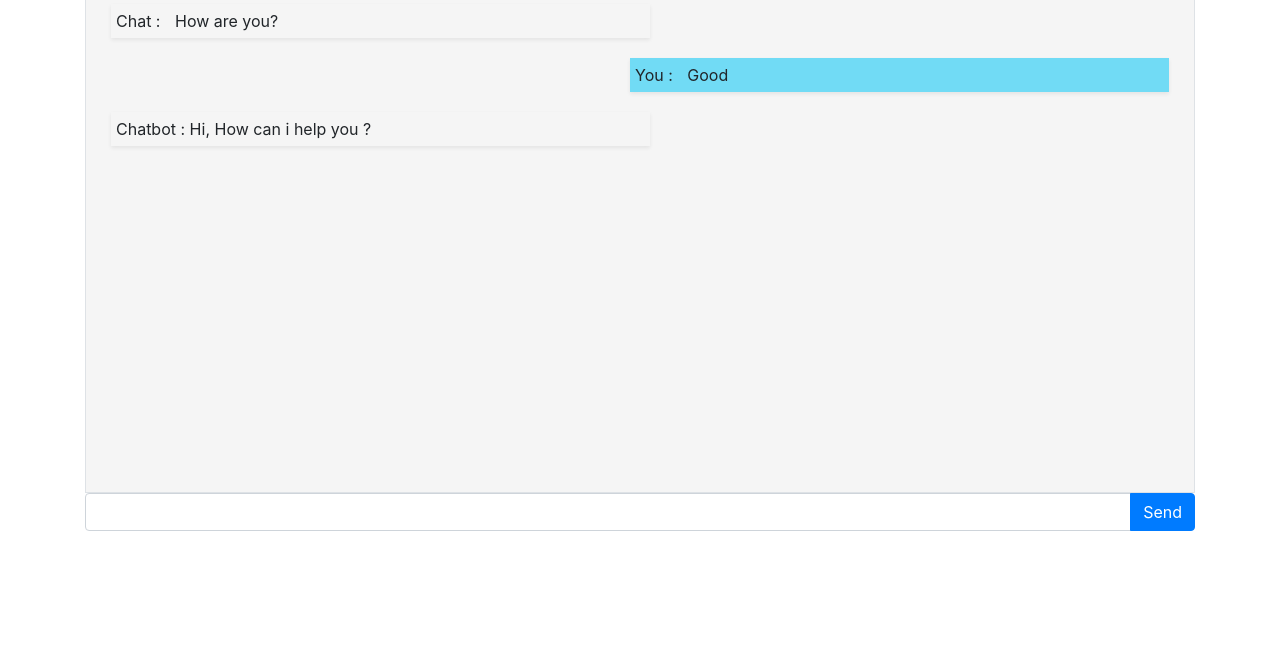
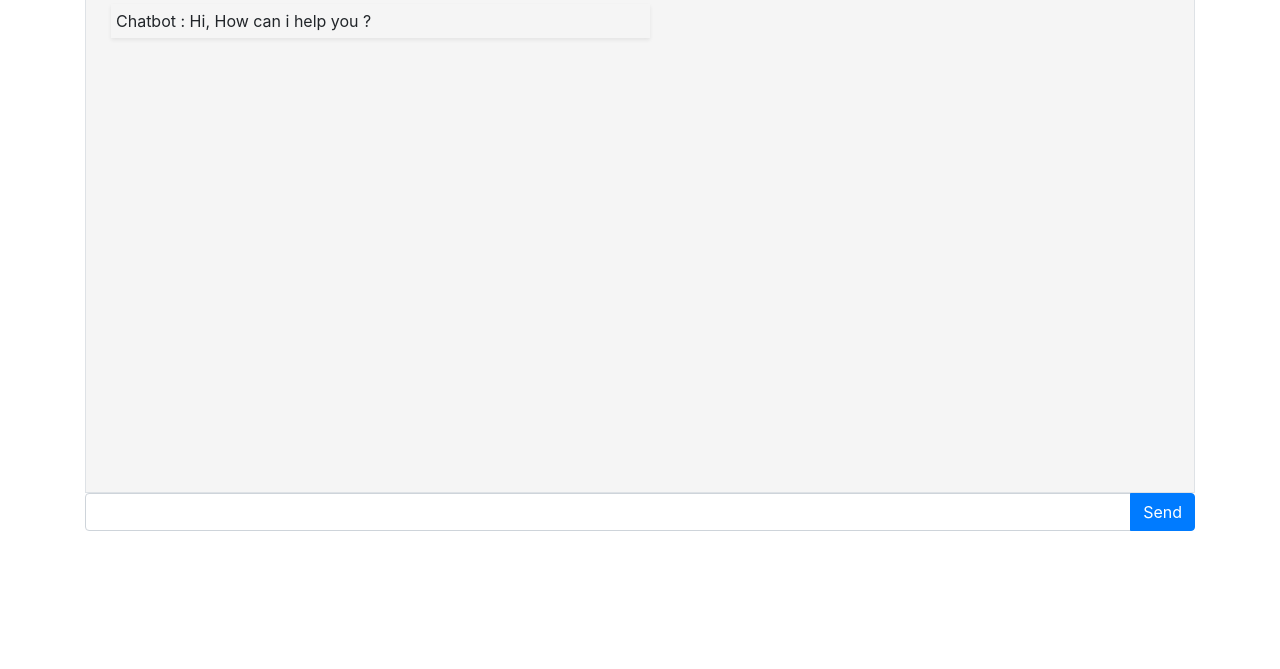
Before and after one commit to darshan603/ChatBotApp, a plain HTML site: page ChatBot/index.html in a window 1280 px wide. Shown: the part 131-800 px from the top of the page. Drawn offline with nearby package versions, Linux system fonts and the light colour scheme.

Commit message:
Add by muaz Add by muaz

```diff
--- a/ChatBot/index.html
+++ b/ChatBot/index.html
@@ -28,7 +28,7 @@
         <div id="chatContainer" class="container border overflow-auto"
             style="background-color:whitesmoke; height:500px">
 
-            <div class="w-50 float-left shadow-sm " style="margin: 10px;padding: 5px;">
+            <!-- <div class="w-50 float-left shadow-sm " style="margin: 10px;padding: 5px;">
                 <span>Chat :</span>
                 <span style="margin-top: 10px; padding: 10px;">How are you?</span>
             </div>
@@ -37,7 +37,7 @@
                 style=" background-color:rgb(113, 219, 245); margin: 10px;padding: 5px;">
                 <span>You :</span>
                 <span style="margin-top: 10px; padding: 10px;">Good</span>
-            </div>
+            </div> -->
 
         </div>
 
```
